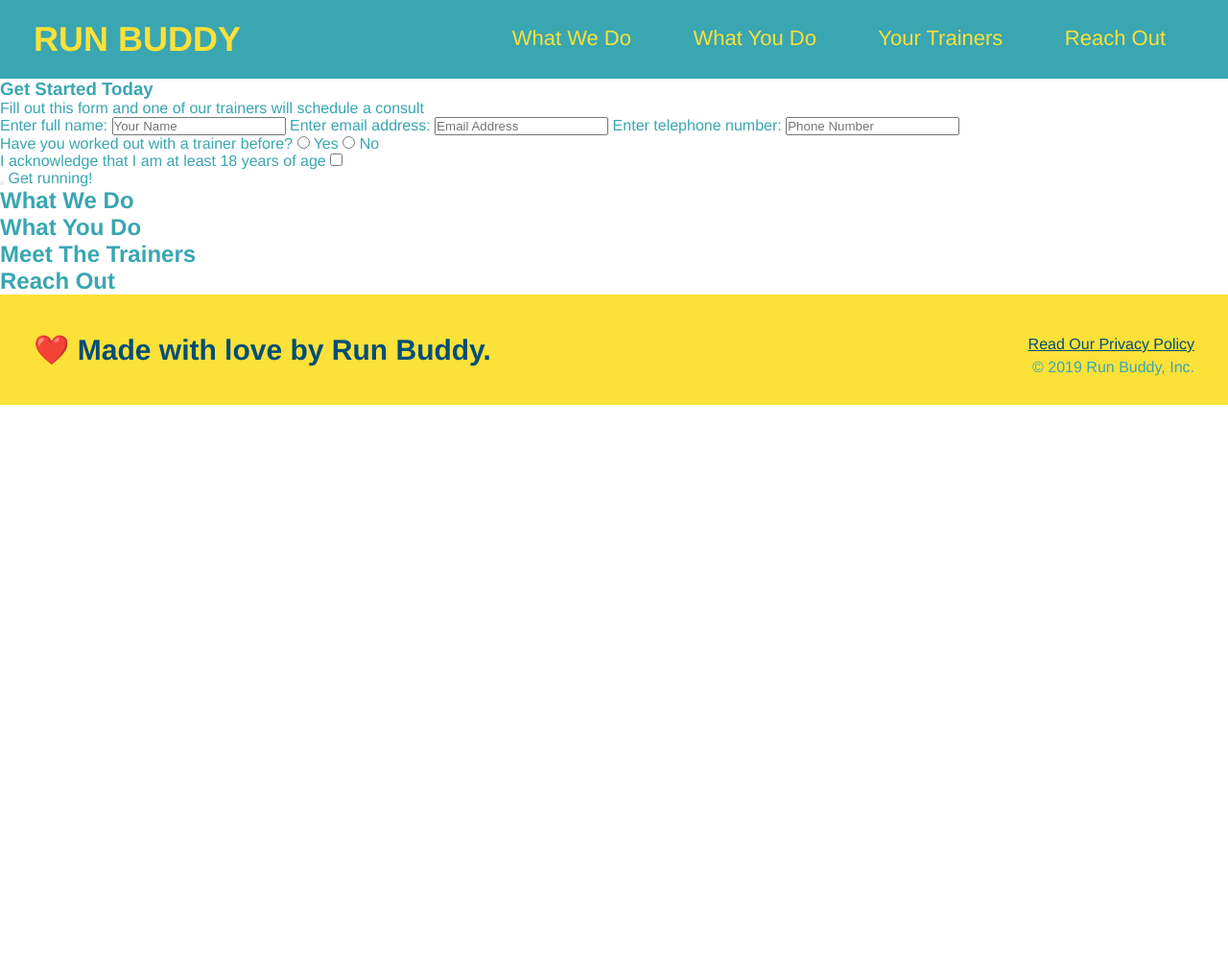
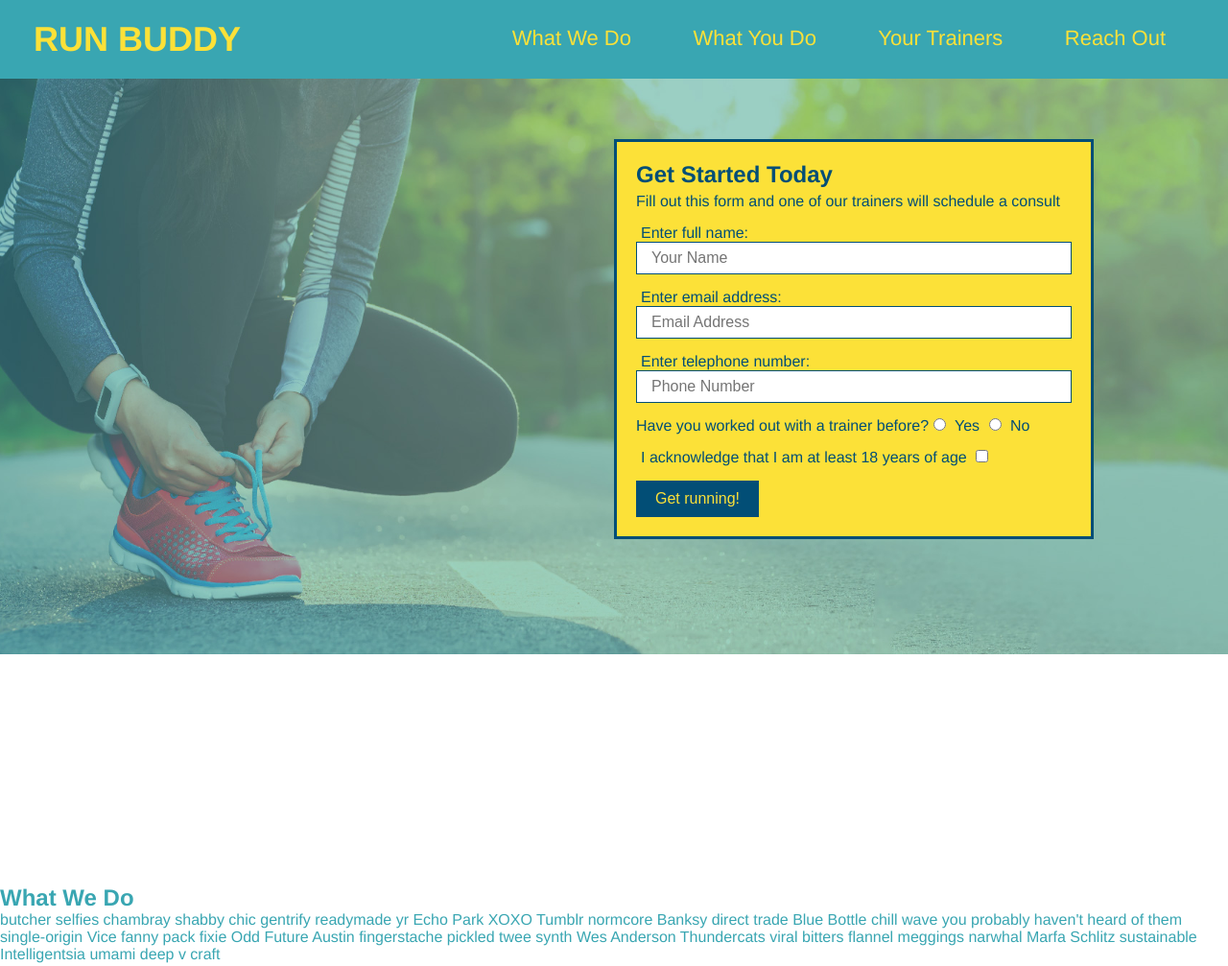
Before and after one commit to pmanning901/run-buddy, a plain HTML site: page index.html in a window 1280 px wide. Shown: the top 1007 px of the page at 96% size. Before the commit the page ends 800 px from the top, so only its background shows below. Drawn offline with Linux system fonts and the light colour scheme.

Commit message:
add SVG images and background

```diff
--- a/assets/css/style.css
+++ b/assets/css/style.css
@@ -59,3 +59,63 @@ footer div {
 footer a {
     color: #024e76;
 }
+section {
+    padding: 60px;
+  }
+/*Hero Style Start */
+.hero {
+    background-image: url(../images/Runner-shoe.jpeg);
+    height: 600px;
+    background-size: cover;
+    background-position: center;
+    position: relative;
+}
+.hero-form {
+    background-color: #fce138;
+    padding: 20px;
+    width: 500px;
+    color: #024e76;}
+.hero-form {
+    border-style: solid;
+    border-width: 3px;
+    border-color: #024e76;
+}
+.hero-form {
+    border: 3px solid #024e76;
+    background-color: #fce138;
+    padding: 20px;
+    width: 500px;
+    color: #024e76;
+    position: absolute;
+    bottom: 120px;
+    right: 140px;
+}
+.hero-form h3 {
+    font-size: 24px;
+    margin: 0px;
+}
+.hero-form p {
+    margin: 5px 0 15px 0;
+}
+.form-input {
+    border: 1px solid #024e76;
+    display: block;
+    padding: 7px 15px;
+    font-size: 16px;
+    color: #024e76;
+    width: 100%;
+    margin-bottom: 15px;
+
+}
+.hero-form label {
+    margin: 0 5px;
+}
+.hero-form button {
+    color: #fce138;
+    background-color: #024e76;
+    border: none;
+    padding: 10px 20px;
+    font-size: 16px;
+}
+
+/* Hero Syle End*/
--- a/index.html
+++ b/index.html
@@ -37,18 +37,17 @@
         </nav>
     </header>
     <!--hero section-->
-    <section>
-        <div>
+    <section class="hero">
+        <div class="hero-form">
             <h3>Get Started Today</h3>
             <p>Fill out this form and one of our trainers will schedule a consult</p>
-            <!--Add form element-->
-            <form>
+            <form">
                 <label for="name">Enter full name:</label>
-                <input type="text" placeholder="Your Name" name="name" id="name" />
+                <input type="text" placeholder="Your Name" name="name" id="name" class="form-input" />
                 <label for="email"> Enter email address:</label>
-                <input type="email" placeholder="Email Address" name="email" id="email" />
+                <input type="email" placeholder="Email Address" name="email" id="email" class="form-input" />
                 <label for="telephone"> Enter telephone number:</label>
-                <input type="text" placeholder="Phone Number" name="phone" id="phonee" />
+                <input type="text" placeholder="Phone Number" name="phone" id="phone" class="form-input" />
                 <p>
                     Have you worked out with a trainer before?
                     <input type="radio" name="trainer-confirm" id="trainer-yes" />
@@ -61,10 +60,10 @@
                     </label>
                     <input type="checkbox" name="age confirm" id="checkbox" />
                 </p>
-                <button type="submit"></button>
-                Get running!
+                <button type="submit">
+                    Get running!
                 </button>
-            </form>
+                </form>
         </div>
     </section>
     <!--end hero-->
@@ -73,13 +72,40 @@
     </section>
 
     <!-- "what we do" section -->
-    <section>
-        <h2>What We Do</h2>
+    <section id="what-we-do"></section>
+    <h2>What We Do</h2>
+    <p>
+        butcher selfies chambray shabby chic gentrify readymade yr Echo Park XOXO Tumblr normcore Banksy direct
+        trade Blue Bottle chill wave you probably haven't heard of them single-origin Vice fanny pack fixie Odd
+        Future Austin fingerstache pickled twee synth Wes Anderson Thundercats viral bitters flannel meggings
+        narwhal Marfa Schlitz sustainable Intelligentsia umami deep v craft
+    </p>
     </section>
 
     <!-- "what you do" section -->
     <section>
         <h2>What You Do</h2>
+        <div>
+            <!--insert this img element-->
+            <img src="./assets/images/step-1.svg" alt="">
+            <h3>Step1: Fill Out the Form Above.</h3>
+            <p>You're already here, so why not?</p>
+        </div>
+        <div>
+            <img src="./assets/images/step-2.svg" alt="">
+            <h3>Step 2: Consult with One of Our Trainers.</h3>
+            <p>Are you here to build muscle, lose weight, or just feel good?</p>
+        </div>
+        <div>
+            <img src="./assets/images/step-3.svg" alt="">
+            <h3>Step 3: Get Running.</h3>
+            <p>Hit the ground running (literally) once your trainer lays out your plan.</p>
+        </div>
+        <div>
+            <img src="./assets/images/step-4.svg" alt="">
+            <h3>Step 4: See Results.</h3>
+            <p>Bi-weekly checkins with your trainer will keep you focused</p>
+        </div>
     </section>
 
     <!-- "meet the trainers" section -->
```
Also changed, not shown: assets/images/Runner-shoe.jpeg (added), assets/images/step-1.svg (added), assets/images/step-2.svg (added), assets/images/step-3.svg (added), assets/images/step-4.svg (added).
